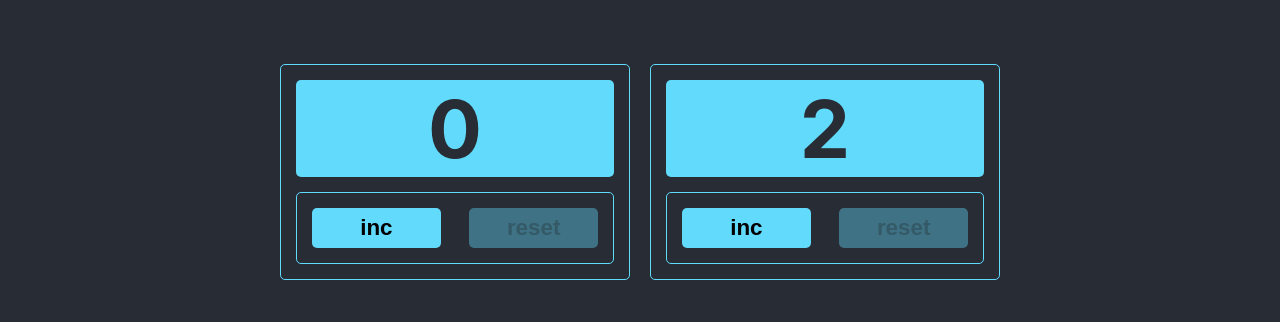
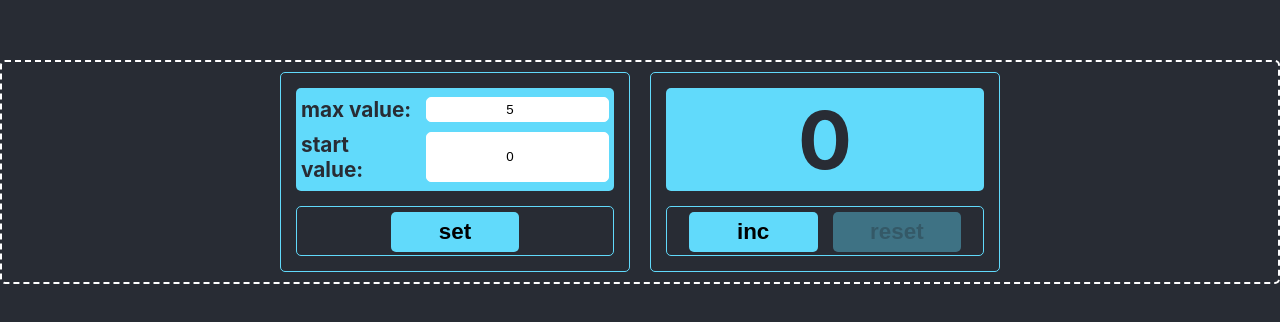
Before and after one commit to 7lad48/month-final-task, a React (Create React App) app: page / in a window 1280 px wide. Shown: the part 228-550 px from the top of the page. Built offline with nearby package versions, Linux system fonts and the light colour scheme.

Commit message:
add counter settings (without validation)

```diff
--- a/src/App.css
+++ b/src/App.css
@@ -1,12 +1,13 @@
 *{
   box-sizing: border-box;
 }
+
 .App {
   margin:0;
   padding:0;
-  background-color: #282c34;
   color: #282c34;
-  height: 100vh;
+  min-height: 100vh;
+  width: 100%;
   display: flex;
   align-items: center;
   align-content: center;
--- a/src/App.tsx
+++ b/src/App.tsx
@@ -1,12 +1,11 @@
 import React from 'react';
 import './App.css';
-import Counter from "./components/Counter";
+import Counter from "./components/Counter/Counter";
 
 function App() {
     return (
         <div className="App">
-            <Counter startCount={0} endCount={5} countRange={1}/>
-            <Counter startCount={2} endCount={8} countRange={5}/>
+            <Counter />
         </div>
     );
 }
--- a/src/components/Counter.tsx
+++ /dev/null
@@ -1,29 +0,0 @@
-import React, {FC, useState} from 'react';
-import styles from './Counter.module.css'
-import Button from "./Button";
-
-type CounterType = {
-    startCount: number
-    endCount: number
-    countRange: number
-}
-const Counter:FC<CounterType> = ({
-                                            startCount,
-                                            endCount,
-                                            countRange,
-                                        }) => {
-    const [count, setCount] = useState(startCount);
-    const increase = () => setCount((prev)=> prev + countRange > endCount ? prev : prev + countRange);
-    const reset = () => setCount( (prev) => prev > startCount ? startCount : prev);
-    return (
-        <div className={styles.body}>
-            <div className={`${styles.counterBoard} ${count === endCount ? styles.limit : ''}`}>{count}</div>
-            <div className={styles.counterButtons}>
-                <Button name={'inc'} handler={increase} style={styles.button} disabled={count === endCount}/>
-                <Button name={'reset'} handler={reset} style={styles.button} disabled={count === startCount}/>
-            </div>
-        </div>
-    );
-}
-
-export default Counter;
--- a/src/components/Counter.module.css
+++ b/src/components/Counter/Counter.module.css
@@ -1,3 +1,13 @@
+.counterMain{
+
+    width: 100%;
+    border: 2px dashed white;
+    padding: 10px;
+    border-radius: 5px;
+    display: flex;
+    justify-content: center;
+    gap: 20px;
+}
 .body{
     border: 1px solid #61dafb;
     min-width:200px;
@@ -27,10 +37,10 @@
     border: 1px solid #61dafb;
     border-radius: 5px;
     display: flex;
-    justify-content: space-between;
+    justify-content: center;
     align-items: center;
-    padding: 15px;
-    gap: 10px;
+    padding: 5px 15px;
+    gap: 15px;
     flex-wrap: wrap;
 }
 .limit{
--- /dev/null
+++ b/src/components/Counter/Counter.tsx
@@ -0,0 +1,46 @@
+import React, {ChangeEvent, useState} from 'react';
+import CounterWorkspace from "./CounterWorkspace";
+import styles from './Counter.module.css';
+import CounterSettings from "./CounterSettings/CounterSettings";
+
+function Counter() {
+    const countRange = 1;
+    const [startCount, setStartCount] = useState(0);
+    const [endCount, setEndCount] = useState(5);
+    const [currentCountValue, setCurrentCountValue] = useState(startCount);
+    const increase = () => setCurrentCountValue((prev) => prev + countRange > endCount ? prev : prev + countRange);
+    const reset = () => setCurrentCountValue((prev) => prev > startCount ? startCount : prev);
+    const [onChangedMaxValue, setOnChangedMaxValue] = useState<number>(endCount);
+    const [onChangedStartValue, setOnChangedStartValue] = useState<number>(startCount);
+    const onChangeStartValueHandler = (e: ChangeEvent<HTMLInputElement>) => {
+        setOnChangedStartValue(+e.currentTarget.value);
+    }
+    const onChangeMaxValueHandler = (e: ChangeEvent<HTMLInputElement>) => {
+        setOnChangedMaxValue(+e.currentTarget.value);
+    }
+    const setParams = () => {
+        setStartCount(onChangedStartValue);
+        setEndCount(onChangedMaxValue);
+        setCurrentCountValue(onChangedStartValue);
+    }
+    return (
+        <div className={styles.counterMain}>
+            <CounterSettings
+                onChangeMaxValueHandler={onChangeMaxValueHandler}
+                onChangedMaxValue={onChangedMaxValue}
+                onChangeStartValueHandler={onChangeStartValueHandler}
+                onChangedStartValue={onChangedStartValue}
+                setParams={setParams}
+            />
+            <CounterWorkspace
+                startCount={startCount}
+                endCount={endCount}
+                increase={increase}
+                reset={reset}
+                currentCountValue={currentCountValue}
+            />
+        </div>
+    );
+}
+
+export default Counter;
--- /dev/null
+++ b/src/components/Counter/CounterSettings/CounterSettings.module.css
@@ -0,0 +1,33 @@
+.settingBoard{
+    /*background-color: #61dafb;*/
+    /*height: 70%;*/
+    /*display: flex;*/
+    /*align-items: center;*/
+    /*justify-content: center;*/
+    /*font-size: 5rem;*/
+    /*font-weight: bold;*/
+    /*border-radius: 5px;*/
+    flex-direction: column;
+    gap: 10px;
+}
+.settingLine{
+    width:100%;
+    display: flex;
+    justify-content: space-between;
+    gap: 10px;
+    font-size: 1.3rem;
+    padding: 0 5px;
+}
+.settingLine input{
+    border-radius: 5px;
+    text-align: center;
+    border:1px solid #fff;
+
+}
+.settingLine input:focus{
+    outline: none;
+    border: 1px solid gray;
+}
+.settingName{
+
+}
--- /dev/null
+++ b/src/components/Counter/CounterSettings/CounterSettings.tsx
@@ -0,0 +1,46 @@
+import React, {ChangeEvent, FC, useState} from 'react';
+import mainStyles from "../Counter.module.css";
+import styles from "./CounterSettings.module.css";
+import Button from "../../Button";
+import Input from "../../Input";
+
+type CounterSettingsType = {
+    onChangeMaxValueHandler: (e: ChangeEvent<HTMLInputElement>) => void
+    onChangedMaxValue: number
+    onChangeStartValueHandler: (e: ChangeEvent<HTMLInputElement>) => void
+    onChangedStartValue: number
+    setParams: () => void
+}
+const CounterSettings: FC<CounterSettingsType> = ({
+                                                      onChangeMaxValueHandler,
+                                                      onChangedMaxValue,
+                                                      onChangeStartValueHandler,
+                                                      onChangedStartValue,
+                                                      setParams,
+                                                  }) => {
+    return (
+        <div className={mainStyles.body}>
+            <div className={`${mainStyles.counterBoard} ${styles.settingBoard}`}>
+                <div className={styles.settingLine}>
+                    <div className={styles.settingName}>max value:</div>
+                    <Input
+                        type={'number'}
+                        onChangeHandler={onChangeMaxValueHandler}
+                        controlledValue={onChangedMaxValue}/>
+                </div>
+                <div className={styles.settingLine}>
+                    <div className={styles.settingName}>start value:</div>
+                    <Input
+                        type={'number'}
+                        onChangeHandler={onChangeStartValueHandler}
+                        controlledValue={onChangedStartValue}/>
+                </div>
+            </div>
+            <div className={mainStyles.counterButtons}>
+                <Button name={'set'} handler={setParams} style={mainStyles.button} disabled={false}/>
+            </div>
+        </div>
+    );
+}
+
+export default CounterSettings;
--- /dev/null
+++ b/src/components/Counter/CounterWorkspace.tsx
@@ -0,0 +1,30 @@
+import React, {FC} from 'react';
+import styles from './Counter.module.css'
+import Button from "../Button";
+
+type CounterType = {
+    startCount: number
+    endCount: number
+    increase: () => void
+    reset: () => void
+    currentCountValue: number
+}
+const CounterWorkspace: FC<CounterType> = ({
+                                               startCount,
+                                               endCount,
+                                               currentCountValue,
+                                               increase,
+                                               reset,
+                                           }) => {
+    return (
+        <div className={styles.body}>
+            <div className={`${styles.counterBoard} ${currentCountValue === endCount ? styles.limit : ''}`}>{currentCountValue}</div>
+            <div className={styles.counterButtons}>
+                <Button name={'inc'} handler={increase} style={styles.button} disabled={currentCountValue === endCount}/>
+                <Button name={'reset'} handler={reset} style={styles.button} disabled={currentCountValue === startCount}/>
+            </div>
+        </div>
+    );
+}
+
+export default CounterWorkspace;
--- /dev/null
+++ b/src/components/Input.tsx
@@ -0,0 +1,18 @@
+import React, {ChangeEvent, FC, useState} from 'react';
+
+type InputTypes = 'number';
+type InputType = {
+    type: InputTypes
+    onChangeHandler: (e: ChangeEvent<HTMLInputElement>) => void
+    controlledValue: number
+}
+const Input: FC<InputType> = ({
+                                  type,
+                                  onChangeHandler,
+                                  controlledValue,
+                              }) => {
+    return (
+        <input type={type} value={controlledValue} onChange={onChangeHandler}/>
+    );
+}
+export default Input;
--- a/src/index.css
+++ b/src/index.css
@@ -5,6 +5,7 @@ body {
     sans-serif;
   -webkit-font-smoothing: antialiased;
   -moz-osx-font-smoothing: grayscale;
+  background-color: #282c34;
 }
 
 code {
```
